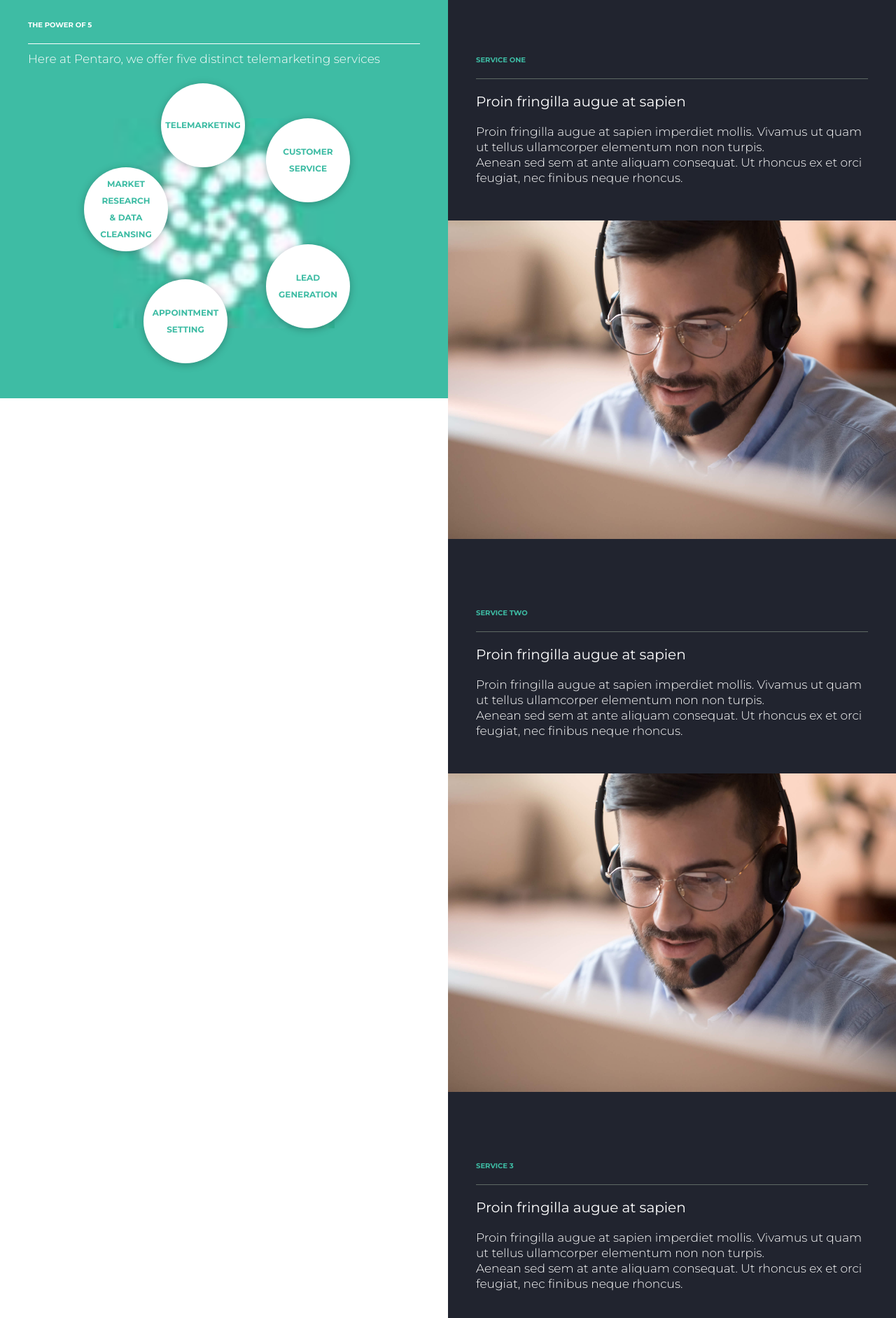
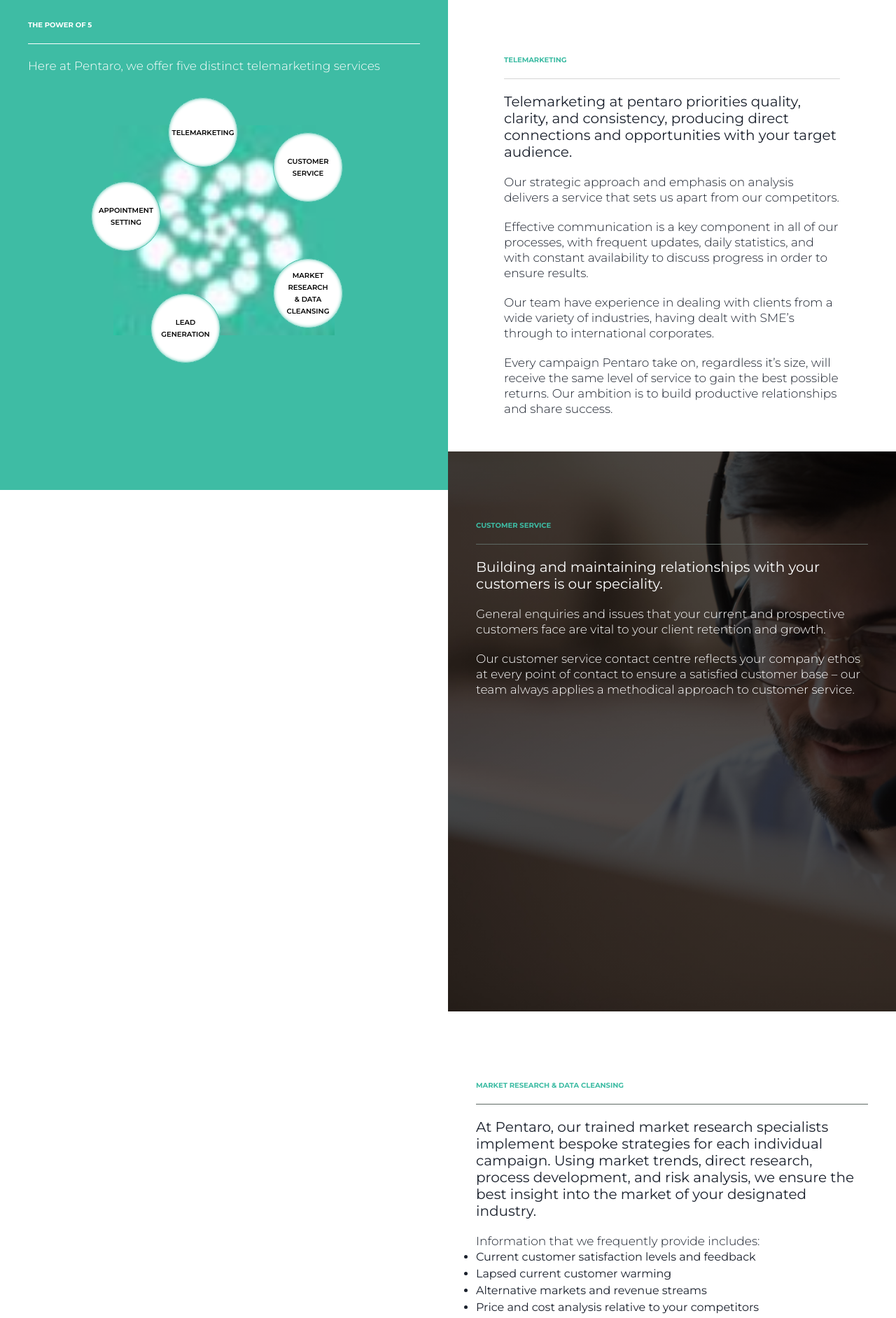
Before and after one commit to jvickers123/pentaro-site, a React (Create React App) app: page /telemarketing in a window 1280 px wide. Shown: the part 820-2703 px from the top of the page at 70% size. Built offline with nearby package versions, Linux system fonts and the light colour scheme.

Commit message:
added content for telemarketing

```diff
--- a/src/components/Telemarketing.js
+++ b/src/components/Telemarketing.js
@@ -57,72 +57,62 @@
 
             <img src={logo} alt='pentaro logo' />
 
-            <div className='wheel-option top-left'><h3 onClick={() => scrollTo(oneRef)}>TELEMARKETING</h3></div>
-            <div className='wheel-option top-right'><h3 onClick={() => scrollTo(twoRef)}>CUSTOMER <br /> SERVICE</h3></div>
-            <div className='wheel-option left'><h3 onClick={() => scrollTo(threeRef)}>MARKET <br /> RESEARCH <br /> & DATA <br /> CLEANSING</h3></div>
-            <div className='wheel-option right'><h3 onClick={() => scrollTo(fourRef)}>LEAD <br /> GENERATION</h3></div>
-            <div className='wheel-option bottom'><h3 onClick={() => scrollTo(fiveRef)}>APPOINTMENT <br /> SETTING</h3></div>
+            <div className='wheel-option top-left' onClick={() => scrollTo(oneRef)}><h3 onClick={() => scrollTo(oneRef)}>TELEMARKETING</h3></div>
+            <div className='wheel-option top-right'onClick={() => scrollTo(twoRef)}><h3 onClick={() => scrollTo(twoRef)}>CUSTOMER <br /> SERVICE</h3></div>
+            <div className='wheel-option right' onClick={() => scrollTo(threeRef)}><h3 onClick={() => scrollTo(threeRef)}>MARKET <br /> RESEARCH <br /> & DATA <br /> CLEANSING</h3></div>
+            <div className='wheel-option bottom' onClick={() => scrollTo(fourRef)}><h3 onClick={() => scrollTo(fourRef)}>LEAD <br /> GENERATION</h3></div>
+            <div className='wheel-option left' onClick={() => scrollTo(fiveRef)}><h3 onClick={() => scrollTo(fiveRef)}>APPOINTMENT <br /> SETTING</h3></div>
 
           </div>
-
-          {/* <div className='pentagon-flex-container'>
-            <div className='pentagon-clip-path-container'>
-
-              <h3 className='left-text' onClick={() => scrollTo(oneRef)}>ONE</h3>
-              <h3 className='right-text' onClick={() => scrollTo(twoRef)}>TWO</h3>
-              <h3 className='bot-left-text' onClick={() => scrollTo(threeRef)}>THREE</h3>
-              <h3 className='bot-right-text' onClick={() => scrollTo(fourRef)} >FOUR</h3>
-              <h3 className='bot-text' onClick={() => scrollTo(fiveRef)}>FIVE</h3>
-
-              <div onClick={() => scrollTo(oneRef)} className={hovered ? 'triangle-container left-tri hovered' : 'triangle-container left-tri'} onMouseEnter={() => setHovered(true)} onMouseLeave={() => setHovered(false)}><div className='blue-background'></div></div>
-              <div onClick={() => scrollTo(twoRef)} className='triangle-container right-tri'><div className='blue-background'></div></div>
-              <div onClick={() => scrollTo(threeRef)} className='triangle-container bot-left-tri'><div className='blue-background'></div></div>
-              <div onClick={() => scrollTo(fiveRef)} className='triangle-container base-tri'><div className='blue-background'></div></div>
-              <div onClick={() => scrollTo(fourRef)} className='triangle-container bot-right-tri'><div className='blue-background'></div></div>
-
-
-            </div>
-          </div> */}
 
 
           </div>
 
           <div className='service-options-container'>
 
-            <div className='service-option' ref={oneRef}>
+            <div className='service-option white-section-container' ref={oneRef}>
 
               <div className='content-container'>
-                <h2 className='accent'>SERVICE ONE</h2>
+                <h2 className='accent'>TELEMARKETING</h2>
                 <hr></hr>
-                <h3>Proin fringilla augue at sapien</h3>
-                <p>Proin fringilla augue at sapien imperdiet mollis. Vivamus ut quam ut tellus ullamcorper elementum non non turpis.</p>
+                <h3>Telemarketing at pentaro priorities quality, clarity, and consistency, producing direct connections and opportunities with your target audience.</h3>
 
-                <p>Aenean sed sem at ante aliquam consequat. Ut rhoncus ex et orci feugiat, nec finibus neque rhoncus.</p>
+                <p>Our strategic approach and emphasis on analysis delivers a service that sets us apart from our competitors.</p>
+
+                <p>Effective communication is a key component in all of our processes, with frequent updates, daily statistics, and with constant availability to discuss progress in order to ensure results.</p>
+
+
+                <p>Our team have experience in dealing with clients from a wide variety of industries, having dealt with SME’s through to international corporates. </p>
+
+                <p>Every campaign Pentaro take on, regardless it’s size, will receive the same level of service to gain the best possible returns. Our ambition is to build productive relationships and share success.</p>
 
                 <button onClick={() => scrollTo(pentRef)}>Back to top</button>
 
               </div>
 
 
-              <div className='image-container'>
+              {/* <div className='image-container'>
                 <img
                   src={individual}
                   alt='Man calling customers'
                   />
 
-              </div>
+              </div> */}
 
             </div>
 
-            <div className='service-option' ref={twoRef}>
+            <div className='service-option dark-container customer-service' ref={twoRef}>
+
+              {/* <div className='dark-background customer-service-background'></div> */}
 
               <div className='content-container'>
-                <h2 className='accent'>SERVICE TWO</h2>
+                <h2 className='accent'>CUSTOMER SERVICE</h2>
                 <hr></hr>
-                <h3>Proin fringilla augue at sapien</h3>
-                <p>Proin fringilla augue at sapien imperdiet mollis. Vivamus ut quam ut tellus ullamcorper elementum non non turpis.</p>
+                <h3>Building and maintaining relationships with your customers is our speciality. </h3>
 
-                <p>Aenean sed sem at ante aliquam consequat. Ut rhoncus ex et orci feugiat, nec finibus neque rhoncus.</p>
+                <p>General enquiries and issues that your current and prospective customers face are vital to your client retention and growth.</p>
+
+                <p>Our customer service contact centre reflects your company ethos at every point of contact to ensure a satisfied customer base – our team always applies a methodical approach to customer service. </p>
 
                 <button onClick={() => scrollTo(pentRef)}>Back to top</button>
 
@@ -130,25 +120,34 @@
 
 
 
-              <div className='image-container'>
+              {/* <div className='image-container'>
                 <img
                   src={individual}
                   alt='Man calling customers'
                   />
 
-              </div>
+              </div> */}
 
             </div>
 
             <div className='service-option' ref={threeRef}>
 
               <div className='content-container'>
-                <h2 className='accent'>SERVICE 3</h2>
+                <h2 className='accent'>MARKET RESEARCH & DATA CLEANSING</h2>
                 <hr></hr>
-                <h3>Proin fringilla augue at sapien</h3>
-                <p>Proin fringilla augue at sapien imperdiet mollis. Vivamus ut quam ut tellus ullamcorper elementum non non turpis.</p>
+                <h3>At Pentaro, our trained market research specialists implement bespoke strategies for each individual campaign.  Using market trends, direct research, process development, and risk analysis, we ensure the best insight into the market of your designated industry.</h3>
+                <p>Information that we frequently provide includes:</p>
 
-                <p>Aenean sed sem at ante aliquam consequat. Ut rhoncus ex et orci feugiat, nec finibus neque rhoncus.</p>
+                <ul>
+                  <li>Current customer satisfaction levels and feedback</li>
+                  <li>Lapsed current customer warming</li>
+                  <li>Alternative markets and revenue streams</li>
+                  <li>Price and cost analysis relative to your competitors</li>
+                  <li>Causes of customer migration</li>
+                  <li>Competitors within the industry including locations, activities and operating markets</li>
+                </ul>
+
+                <p>Information and market knowledge is invaluable to the success and growth for businesses in the current economic world. Market research and data cleansing through telemarketing is a fast and efficient method of delving deeper into your target audience, and the needs and desires of your customers.</p>
 
                 <button onClick={() => scrollTo(pentRef)}>Back to top</button>
 
@@ -156,25 +155,26 @@
 
 
 
-              <div className='image-container'>
+              {/* <div className='image-container'>
                 <img
                   src={individual}
                   alt='Man calling customers'
                   />
 
-              </div>
+              </div> */}
 
             </div>
 
             <div className='service-option' ref={fourRef}>
 
               <div className='content-container'>
-                <h2 className='accent'>SERVICE 4</h2>
+                <h2 className='accent'>LEAD GENERATION</h2>
                 <hr></hr>
-                <h3>Proin fringilla augue at sapien</h3>
-                <p>Proin fringilla augue at sapien imperdiet mollis. Vivamus ut quam ut tellus ullamcorper elementum non non turpis.</p>
+                <h3>Our lead generation service unearths and cultivates businesses within your target market, in order to collect a wide range of information to streamline your sales process, enhancing your sales activity.</h3>
 
-                <p>Aenean sed sem at ante aliquam consequat. Ut rhoncus ex et orci feugiat, nec finibus neque rhoncus.</p>
+                <p>Lead generation allows for a more strategic approach to prospecting, resulting in efficient development of your companies &#39; pipeline, optimising the scope for capitalisation of leads.</p>
+
+                <p>Our heavily analytical style utilises the best methods currently available, to ensure a constant and consistent flow of new business leads to nurture.</p>
 
                 <button onClick={() => scrollTo(pentRef)}>Back to top</button>
 
@@ -195,26 +195,29 @@
             <div className='service-option' ref={fiveRef}>
 
               <div className='content-container'>
-                <h2 className='accent'>SERVICE 5</h2>
+                <h2 className='accent'>APPOINTMENT SETTING</h2>
                 <hr></hr>
-                <h3>Proin fringilla augue at sapien</h3>
-                <p>Proin fringilla augue at sapien imperdiet mollis. Vivamus ut quam ut tellus ullamcorper elementum non non turpis.</p>
+                <h3>At Pentaro, our appointment setting service generates high quality pre-booked meetings, with relevant key decision makers for your sales development team to attend.</h3>
 
-                <p>Aenean sed sem at ante aliquam consequat. Ut rhoncus ex et orci feugiat, nec finibus neque rhoncus.</p>
+                <p>All of our appointments are qualified by your telemarketer, ensuring that prospects are in line with your business’s needs, generating interest for your products and or services. Your sales representatives can then do what they do best; build relationships and close meetings.</p>
 
+                <p>We take the stress out of booking valuable meetings, combining bespoke data analytics with a trained telemarketer, with a high level of industry knowledge, reflecting your companies’ values, culture and identity.</p>
+
+
+                <p>Your telemarketer provides information packs detailing every appointment made, the key decision maker, and all buying signals or pain points that have been identified.</p>
                 <button onClick={() => scrollTo(pentRef)}>Back to top</button>
 
               </div>
 
 
 
-              <div className='image-container'>
+              {/* <div className='image-container'>
                 <img
                   src={individual}
                   alt='Man calling customers'
-                  />
+                  /> */}
 
-              </div>
+              {/* </div> */}
 
             </div>
 
--- a/src/styles/components/telemarketing.scss
+++ b/src/styles/components/telemarketing.scss
@@ -2,15 +2,34 @@
   background-image: url("../../assets/telemarketing-team.jpg");
 }
 .service-option {
-  background-color: $darkbackground;
-  color: white;
+  // background-color: $darkbackground;
+  // color: white;
   width: 100vw;
   background-size: cover;
-  padding: 50px 40px 0 40px;
+  .content-container {
+    padding: 50px 40px 0 40px;
+
+  }
   hr {
     height: 1px;
     background-color: $darkbgline;
     border: none;
+  }
+  &.dark-container {
+    color: #fff;
+    // background-color: $darkbackground;
+    height: 100vh;
+    hr {
+      height: 1px;
+      background-color: $darkbgline;
+      border: none;
+    }
+    &.customer-service {
+      background:linear-gradient(rgba(0, 0, 0, 0.7), rgba(0, 0, 0, 0.7)),
+        url("../../assets/telemarketing-individual.jpg");
+      background-size: cover;
+
+    }
   }
 }
 
@@ -28,6 +47,7 @@
   padding: 50px 40px;
   background-color: $accent;
   color: #fff;
+  min-height: 90vh;
   hr {
     height: 1px;
     background-color: #fff;
@@ -44,18 +64,30 @@
   }
   .wheel-option {
     h3 {
-      font-weight: 700;
-      font-size: 12px;
+      font-weight: 600;
+      font-size: 10px;
+      line-height: 17px;
     }
-    @extend %box-shadow;
+    border: 0.5px solid $accent;
+    // @extend %box-shadow;
+    box-shadow: inset 0 0 5px $accent;
     position: absolute;
     @include flex-center(row);
     text-align: center;
-    height: 120px;
-    width: 120px;
-    color: $accent;
+    height: 100px;
+    width: 100px;
+    // color: $accent;
+    color: #000;
     background-color: #fff;
     border-radius: 50%;
+    &:hover {
+      // color: $accent;
+      box-shadow: inset 0 0 10px $accent;
+      cursor: pointer;
+      h3 {
+        font-size: 10.5px;
+      }
+    }
   }
   .top-left {
     transform: translate(-30px, -140px);
@@ -73,86 +105,6 @@
     transform: translate(-140px, -20px);
   }
 }
-
-
-
-// .pentagon-flex-container {
-//   @include flex-center(column);
-//   .pentagon-clip-path-container {
-//     position: relative;
-//     display: flex;
-
-//     flex-wrap: wrap;
-//     justify-content: center;
-//     align-items: center;
-//     width: 300px;
-//     height: 100%;
-//     h3 {
-//       z-index: 2;
-//       color: white;
-//       font-weight: 700;
-//     }
-//     .left-text {
-//       margin: 20% 5% 10% 15%;
-//     }
-//     .right-text {
-//       margin: 20% 15% 10% 5%;
-//     }
-//     .bot-left-text {
-//       margin: 15% 15% 5% 10%;
-//     }
-//     .bot-right-text {
-//       margin: 15% 10% 5% 15%;
-//     }
-//     .bot-text {
-//       margin: 10% 30%;
-//     }
-
-//     .triangle-container {
-//       position: absolute;
-//       background-image: url('https://image.shutterstock.com/shutterstock/photos/2109008363/display_1500/stock-photo-professional-investment-traders-talking-into-headset-working-on-computer-with-screen-showing-2109008363.jpg');
-//       background-size: cover;
-//       background-color: rgba(164, 225, 249, 0.838);
-//       width: 300px;
-//       height: 300px;
-//       .blue-background {
-//         background-size: cover;
-//         position: relative;
-//         opacity: 0.8;
-//         background-color: rgb(63, 188, 255);
-//         position: absolute;
-//         width: 100%;
-//         height: 100%;
-//         z-index: -1;
-//         &:hover {
-//           opacity: 1;
-//         }
-//       }
-//       // &:hover {
-//       //   background: rgb(63, 188, 255);
-//       //   .blue-background {
-//       //     background: none;
-//       //   }
-//       // }
-
-//       &.left-tri {
-//         clip-path: polygon(0 37.5%, 49.5% 49.5%, 49.5% 0);
-//       }
-//       &.right-tri {
-//         clip-path: polygon(100% 37.5%, 50.5% 49.5%, 50.5% 0);
-//       }
-//       &.bot-left-tri {
-//         clip-path: polygon(0% 39%, 49% 51%, 17% 100%);
-//       }
-//       &.base-tri {
-//         clip-path: polygon(81% 100%, 50% 52%, 19% 100%);
-//       }
-//       &.bot-right-tri {
-//         clip-path: polygon(83% 100%, 51% 51%, 100% 39%);
-//       }
-//     }
-//   }
-// }
 
 
 
@@ -177,7 +129,7 @@
       width: 50vw;
       .service-option {
         width: 50vw;
-        padding-top: 100px;
+        padding-top: 50px;
         img {
           width: 50vw;
         }
--- a/src/styles/main.scss
+++ b/src/styles/main.scss
@@ -46,6 +46,7 @@
     font-weight: 300;
     font-size: 17px;
     line-height: 22px;
+    margin-top: 20px;
   }
   img {
     max-width: 100vw;
@@ -72,3 +73,14 @@
   height: inherit;
   z-index: -1;
 }
+
+.dark-background {
+  // height: 100%;
+  background-size: cover;
+  opacity: 0.8;
+  filter: drop-shadow(0px 4px 4px rgba(0, 0, 0, 0.25));
+  position: absolute;
+  width: 100%;
+  height: 100vh;
+  z-index: -1;
+}
```
